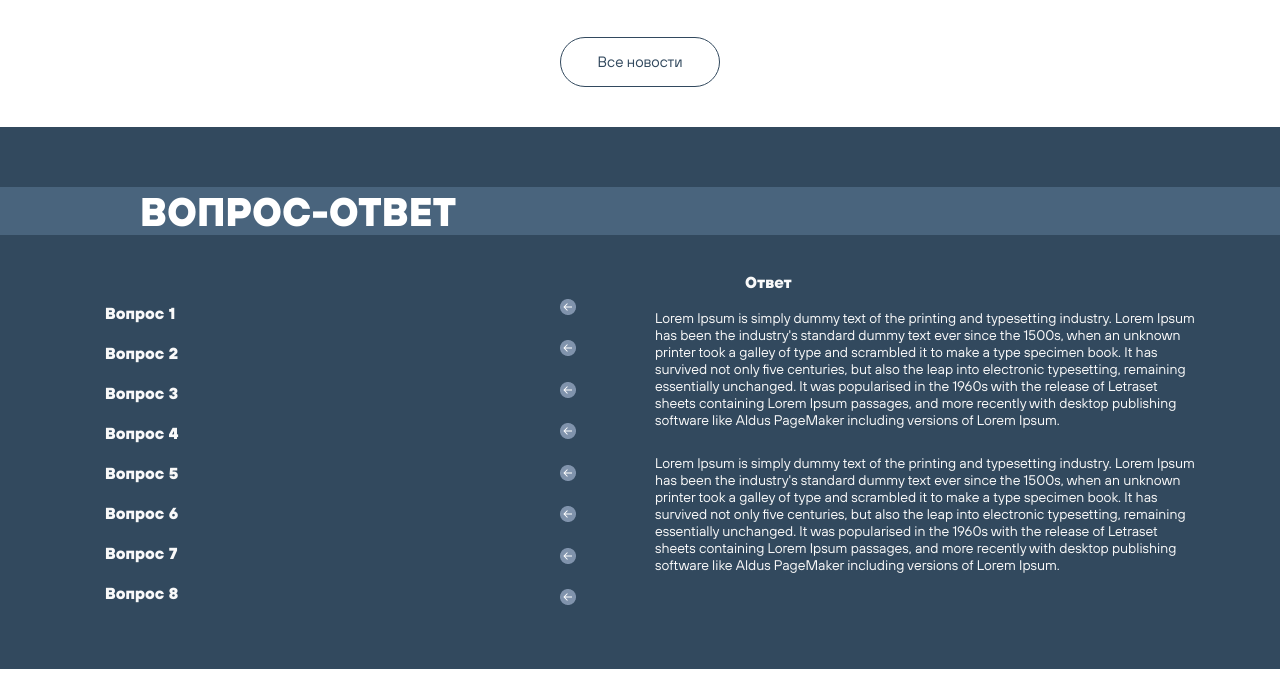
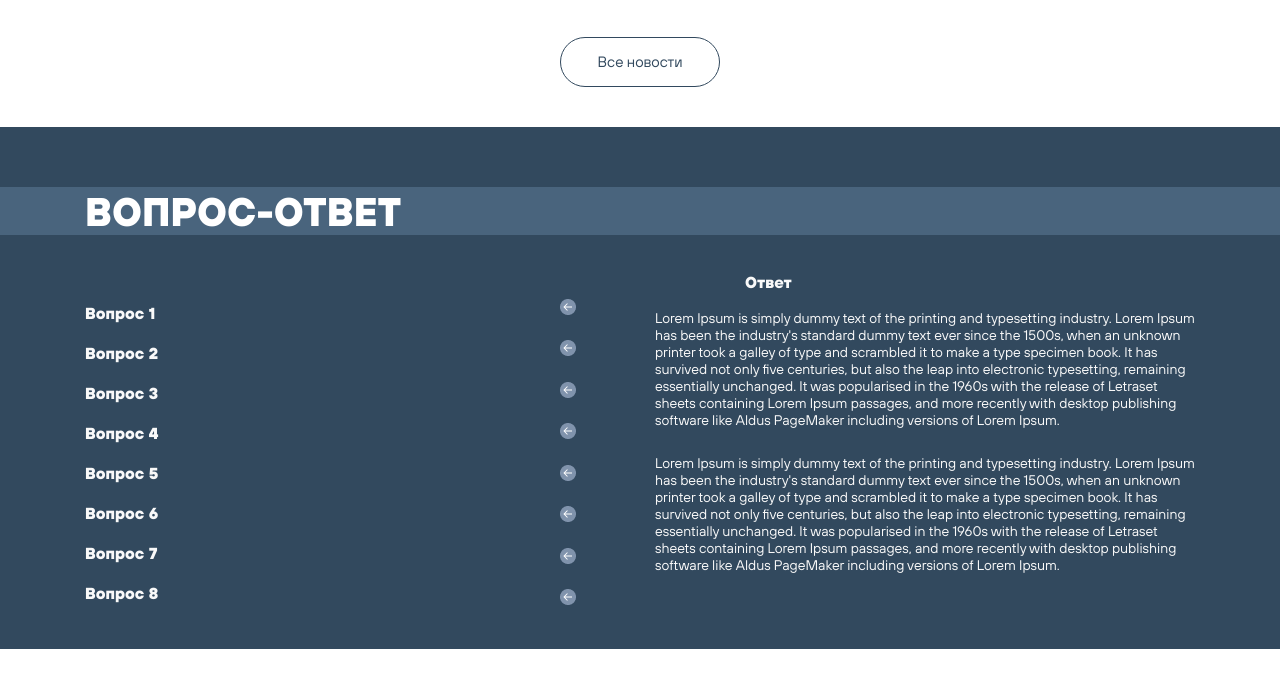
Before and after one commit to vryzhova/medicine_website, a plain HTML site: page index.html in a window 1280 px wide. Shown: the part 4151-4834 px from the top of the page. Drawn offline with nearby package versions, Linux system fonts and the light colour scheme.

Commit message:
added empty space for qa section

```diff
--- a/assets/styles/style.css
+++ b/assets/styles/style.css
@@ -816,21 +816,32 @@ html {
     padding-bottom: 40px;
 }
 
+.qa {
+    background-color: #32495E;
+}
+
+.qa__empty-space {
+    height: 60px;
+}
+
 .qa__container {
     background-color: #32495E;
     padding-bottom: 20px;
 }
 
 .qa__header {
-    background-color: #49647D;
-    margin-left: -10%;
+    margin-bottom: 38px;
+    /* margin-left: -10%;
     margin-right: -15px;
-    margin-bottom: 38px;
-    padding-left: 20%;
+    padding-left: 20%;*/
 }
 
 .qa__container_trait {
-    padding-top: 60px;
+    background-color: #49647D;
+}
+
+.qa__container_question-list {
+    padding-left: 0;
 }
 
 .qa__container_question li {
@@ -841,7 +852,9 @@ html {
     font-size: 16px;
     line-height: 2.5;
     color: #F9F9F9;
+
 }
+
 
 .qa__container_ask {
     font-family: 'TTHoves-ExtraBold', 'Times New Roman', Times, serif;
--- a/index.html
+++ b/index.html
@@ -422,14 +422,14 @@
             </div>
         </section>
         <section class="qa">
-            <div class="container-fluid qa__container">
+            <div class="qa__empty-space"></div>
             <div class="qa__container_trait">
-                    <h2 class="qa__header title__white">ВОПРОС-ОТВЕТ</h2>
+                <h2 class="qa__header title__white container">ВОПРОС-ОТВЕТ</h2>
             </div>
             <div class="container">
                 <div class="row">
                     <div class="col-5 qa__container_question">
-                            <ul>
+                        <ul class="qa__container_question-list">
                             <li class="qa__container_question">Вопрос 1</li>
                             <li class="qa__container_question">Вопрос 2</li>
                             <li class="qa__container_question">Вопрос 3</li>
@@ -485,7 +485,7 @@
                     </div>
                 </div>
             </div>
-            </div>
+
         </section>
         <section class="recommend">
             <div class="container recommend__container ">
```
Lines whose indentation alone changed are shown as unchanged.
